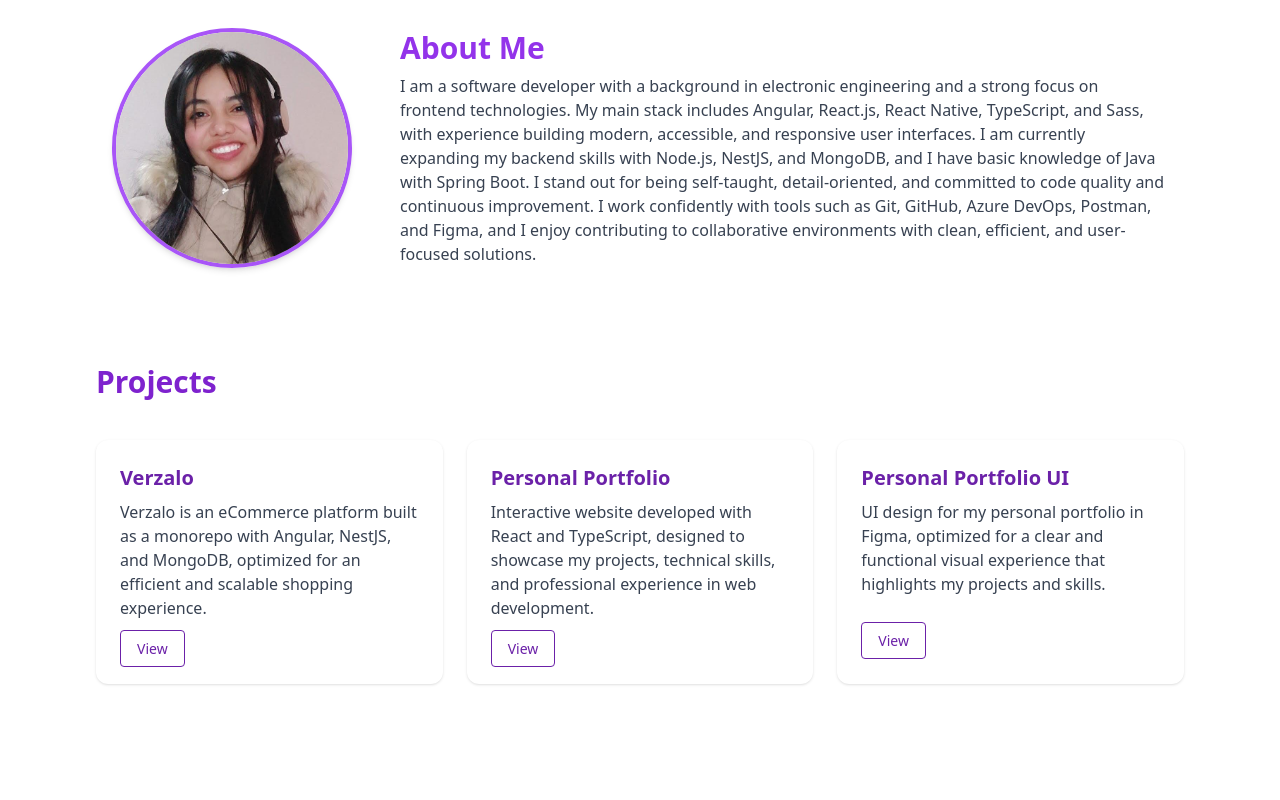
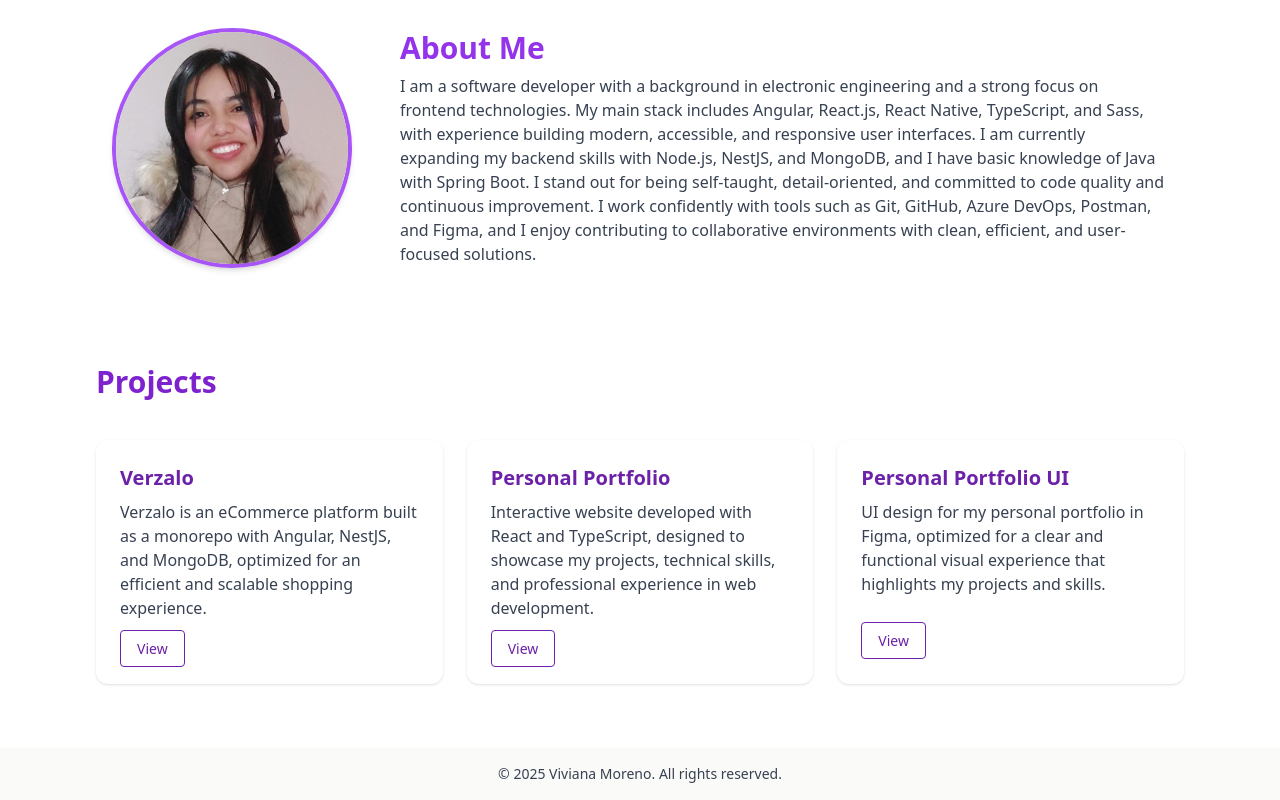
Before and after one commit to VivisBusiness/portfolio-viviana, a React (Vite) app: page / in a window 1280 px wide. Shown: the part 354-1154 px from the top of the page. Before the commit the page ends 1102 px from the top, so only its background shows below. Built offline with nearby package versions, Linux system fonts and the light colour scheme.

Commit message:
feat(footer): add Footer component with copyright notice

```diff
--- a/src/App.tsx
+++ b/src/App.tsx
@@ -1,4 +1,5 @@
 import './App.css'
+import Footer from './components/Footer'
 import Header from './components/Header'
 import AboutMe from './sections/AboutMe/AboutMe'
 import Hero from './sections/Hero/Hero'
@@ -11,6 +12,7 @@ function App() {
       <Hero />
       <AboutMe />
       <Projects />
+      <Footer />
     </>
   )
 }
--- /dev/null
+++ b/src/components/Footer.tsx
@@ -0,0 +1,15 @@
+import { useTranslation } from "react-i18next";
+
+const Footer = () => {
+  const { t } = useTranslation();
+
+  return (
+    <footer className="w-full py-4 bg-stone-50 text-center text-sm text-gray-700">
+      <p>
+        © {new Date().getFullYear()} {t("footer.rights")}
+      </p>
+    </footer>
+  );
+};
+
+export default Footer;
--- a/src/i18n/en.ts
+++ b/src/i18n/en.ts
@@ -22,5 +22,8 @@ export const en = {
       description: 'UI design for my personal portfolio in Figma, optimized for a clear and functional visual experience that highlights my projects and skills.'
     },
     buttonText: 'View'
+  },
+  footer: {
+    rights: "Viviana Moreno. All rights reserved.",
   }
 }
--- a/src/i18n/es.ts
+++ b/src/i18n/es.ts
@@ -22,5 +22,8 @@ export const es = {
       description: 'Diseño de interfaz para mi portafolio personal en Figma, optimizado para una experiencia visual clara y funcional que resalta mis proyectos y habilidades.'
     },
     buttonText: 'Ver'
+  },
+  footer: {
+    rights: "Viviana Moreno. Todos los derechos reservados.",
   }
 }
```
